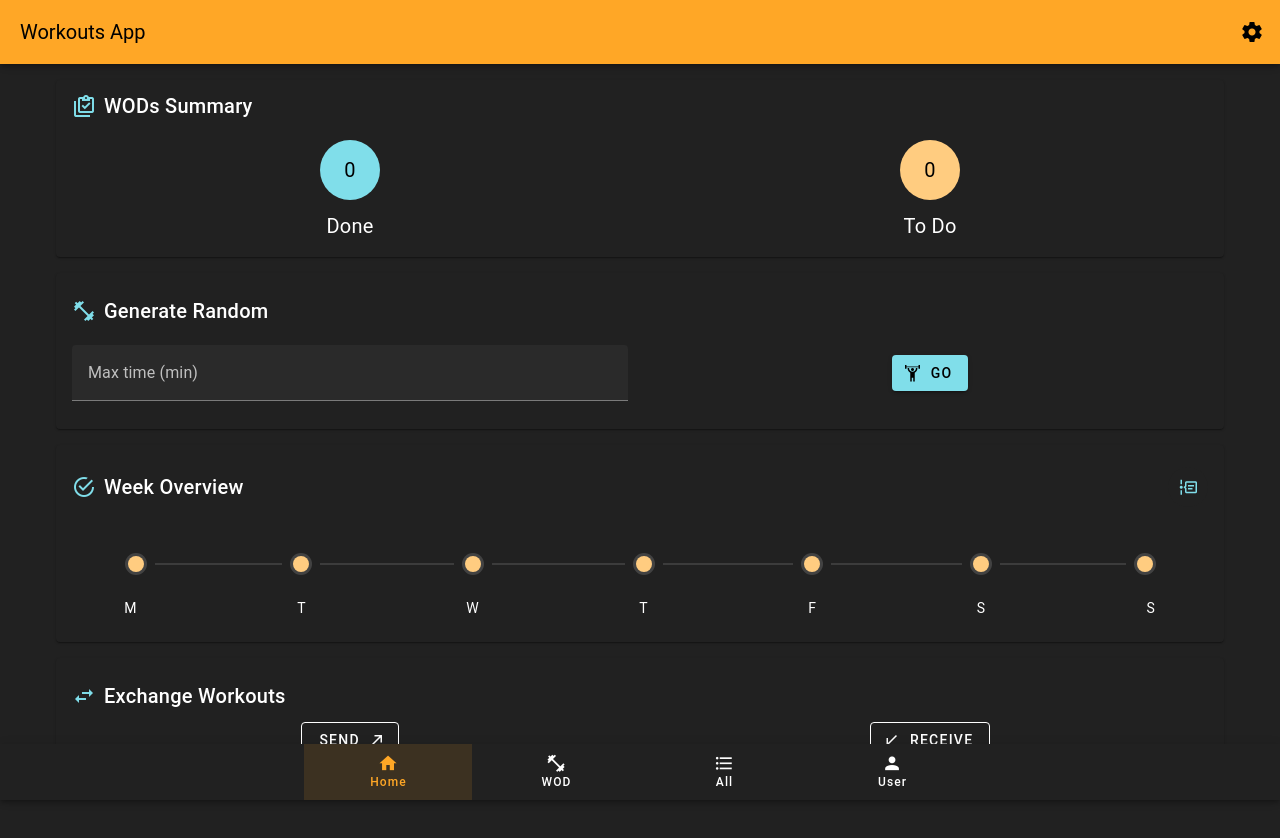
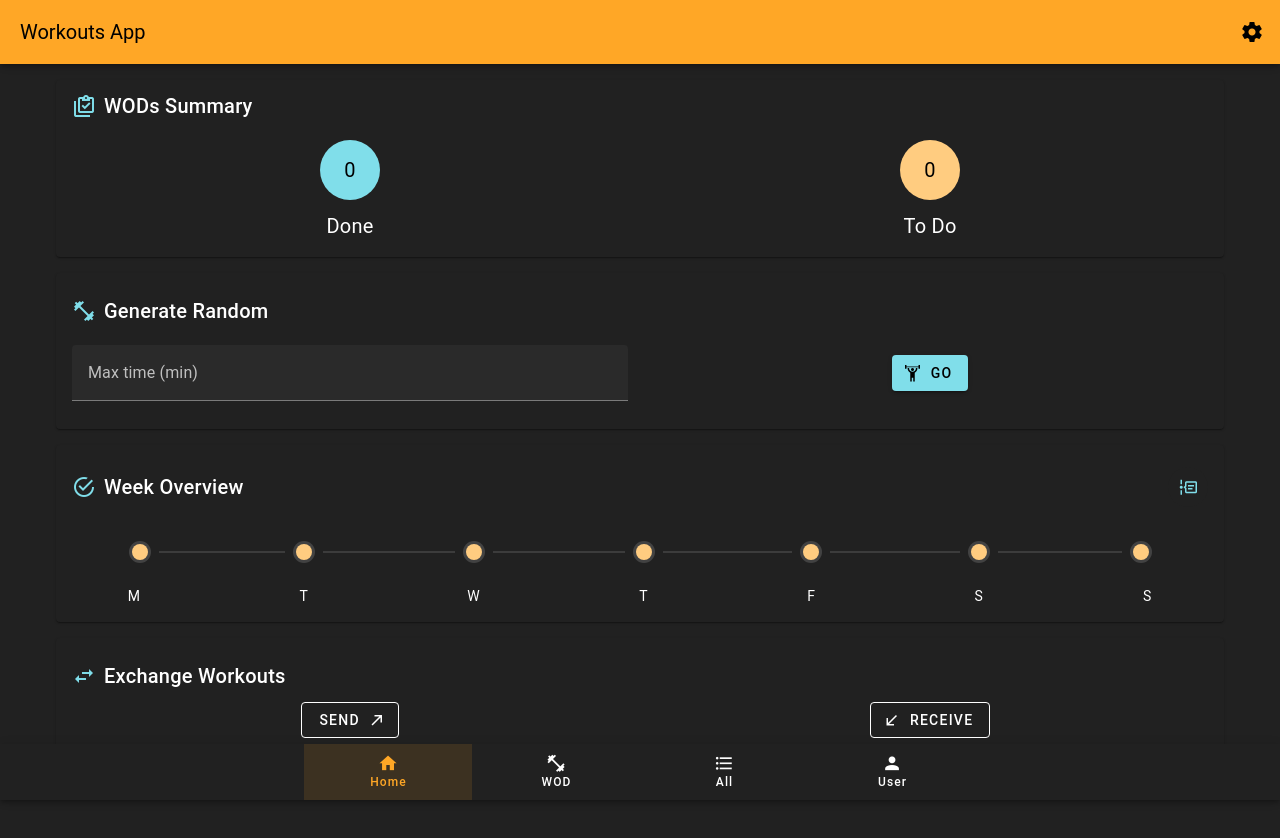
Before and after one commit to inesosoares6/workouts-app, a Vue app: page / in a window 1280 px wide. Shown: the top 838 px of the page. Built offline with nearby package versions, Linux system fonts and the light colour scheme.

Commit message:
update spacing week overview card

```diff
--- a/src/components/HomeView/WeekOverviewCard.vue
+++ b/src/components/HomeView/WeekOverviewCard.vue
@@ -15,7 +15,7 @@
 			</v-btn>
 		</template>
 
-		<v-card-text class="pa-0 ma-3">
+		<v-card-text class="py-0 mb-1">
 			<v-timeline
 				direction="horizontal"
 				line-inset="8"
@@ -35,7 +35,7 @@
 						v-if="!(index % 2)"
 						v-slot:opposite
 					>
-						{{ item.day[0]}}
+						{{ item.day[0] }}
 					</template>
 				</v-timeline-item>
 			</v-timeline>
```
